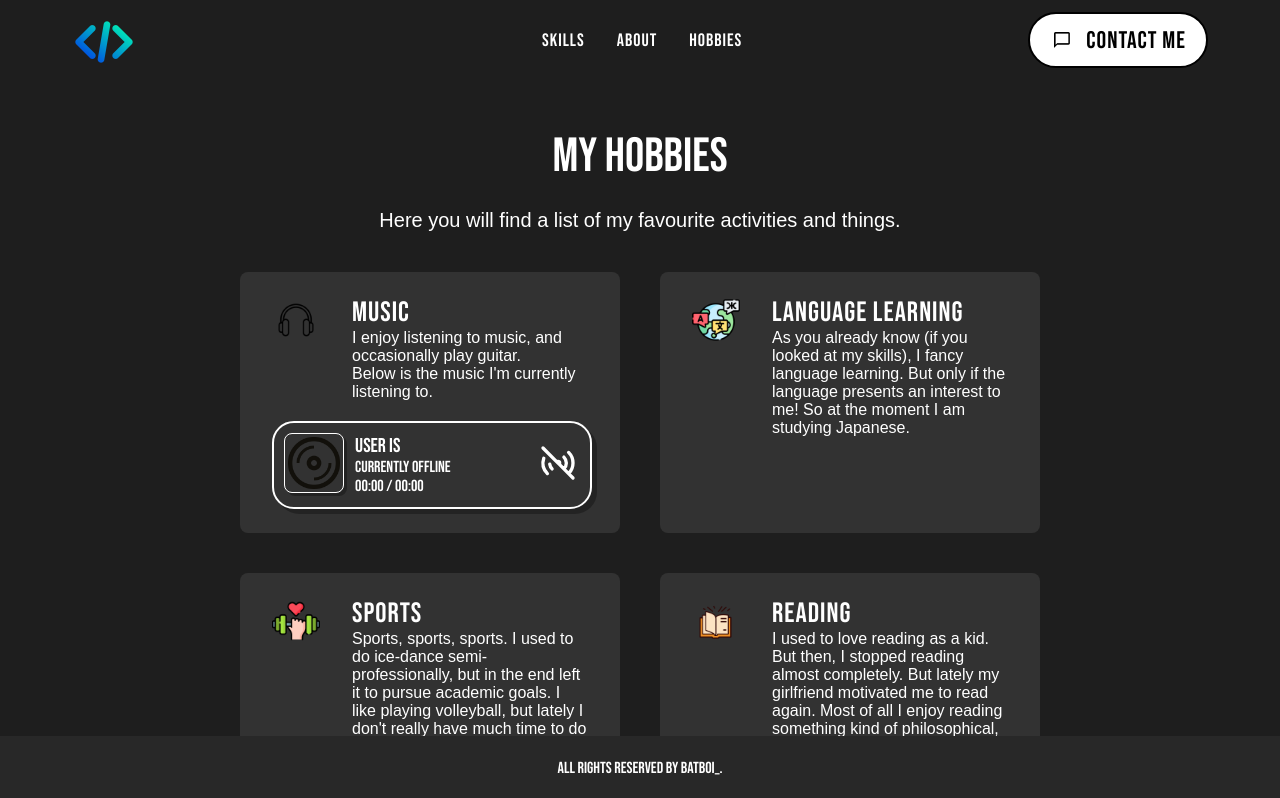
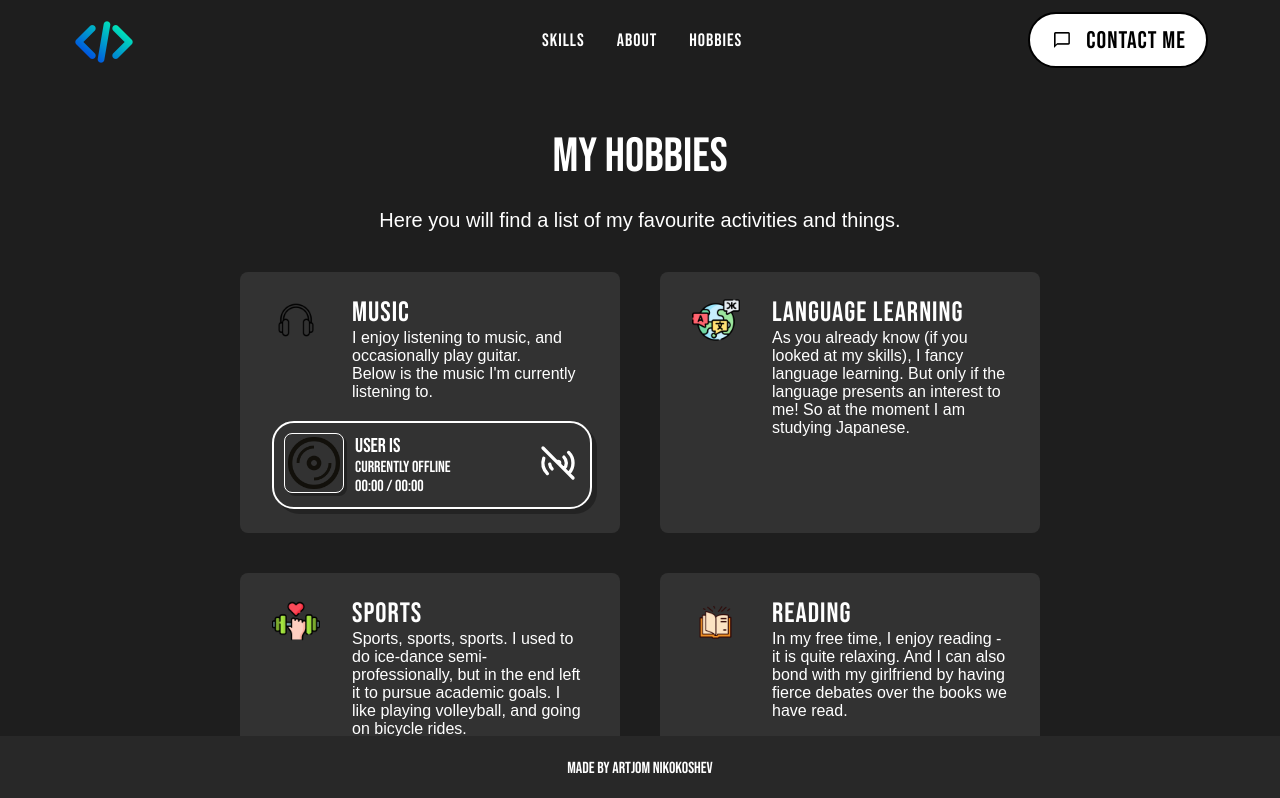
Before and after one commit to artn01/portfolio, a React (Create React App) app: page /hobbies in a window 1280 px wide. Shown: the top 798 px of the page. Built offline with nearby package versions, Linux system fonts and the light colour scheme; no server answers.

Commit message:
added info

```diff
--- a/src/components/About/About.js
+++ b/src/components/About/About.js
@@ -1,6 +1,7 @@
 import React from 'react'
 import './about.css'
-import bg from '../../assets/profile.png'
+// import bg from '../../assets/profile.png'
+import bg from '../../assets/work_photo_1.jpg'
 const About = () => {
   return (
     <section id='about'>
@@ -11,6 +12,13 @@ const About = () => {
             <div className='aboutDiv'>
 
                 <ul className='timeline'>
+                  <li className='entry'>
+                    <span className="year">2024 - present</span>
+                    <p className='entryPara'>
+                      Full-Stack Developer at <a className='redirectLink' href="https://www.wisercat.com/index.html" target='_blank'>Wisercat Software OÜ</a>
+                    </p>
+                  </li>
+
                   <li className='entry'>
                     <span className="year">2024 - present</span>
                     <p className='entryPara'>
@@ -25,7 +33,7 @@ const About = () => {
                       Student at Tallinn University of Technology (TalTech), School of Information Technologies,
                       <span className='faculty'> Informatics</span> (Bachelor of Science in Engineering)
 
-                      <p className='thesisPara'><a className='thesisLink' href="https://digikogu.taltech.ee/et/Item/f193724a-684d-4ccb-a349-4573a139bbe9" target="_blank">
+                      <p className='thesisPara'><a className='thesisLink' href="https://digikogu.taltech.ee/en/Item/f193724a-684d-4ccb-a349-4573a139bbe9" target="_blank">
                       Bachelor's thesis:</a> “Object mapping application for motion registration system”</p>
                         <ul className='thesis'>
 
--- a/src/components/Footer/Footer.js
+++ b/src/components/Footer/Footer.js
@@ -5,7 +5,7 @@ import NowPlaying from '../NowPlaying/NowPlaying';
 const Footer = () => {
   return (
     <footer className='footer'>
-        All rights reserved by batboi_.
+        Made by Artjom Nikokoshev
         {/* <NowPlaying></NowPlaying> */}
     </footer>
   );
--- a/src/components/Hobbies/Hobbies.js
+++ b/src/components/Hobbies/Hobbies.js
@@ -48,8 +48,7 @@ const Hobbies = () => {
                 <div className='hobbyBarText'>
                     <h2>Sports</h2>
                     <p>Sports, sports, sports. I used to do ice-dance semi-professionally, but in the
-                        end left it to pursue academic goals. I like playing volleyball, but lately I don't really
-                        have much time to do it.
+                        end left it to pursue academic goals. I like playing volleyball, and going on bicycle rides.
                     </p>
                 </div>
             </div>
@@ -58,10 +57,7 @@ const Hobbies = () => {
                 <img src={Reading} alt='Reading' className='hobbyBarImg'></img>
                 <div className='hobbyBarText'>
                     <h2>Reading</h2>
-                    <p>I used to love reading as a kid. But then, I stopped reading almost completely.
-                        But lately my girlfriend motivated me to read again. Most of all I enjoy reading
-                        something kind of philosophical, and preferrably the main character has to be of my own age.
-                        That way, I can relate to the book more. I also prefer Japanese authors, such as Haruki Murakami.
+                    <p>In my free time, I enjoy reading - it is quite relaxing. And I can also bond with my girlfriend by having fierce debates over the books we have read.
                     </p>
                 </div>
             </div>
--- a/src/components/Skills/Skills.js
+++ b/src/components/Skills/Skills.js
@@ -4,6 +4,7 @@ import Languages from '../../assets/languages.png';
 import WebDev from '../../assets/web_dev.png';
 import SoftSkills from '../../assets/soft_skills.png';
 import UiUx from '../../assets/ui_ux.png';
+import DevOps from '../../assets/dev_ops.png';
 
 const Skills = () => {
   return (
@@ -16,7 +17,15 @@ const Skills = () => {
                 <img src={WebDev} alt='Web Development' className='skillBarImg'></img>
                 <div className='skillBarText'>
                     <h2>Web Development</h2>
-                    <p>I have experience with Java, Python, Spring Boot, React, HTML and CSS.</p>
+                    <p>I have experience with Java, Python, Spring Boot, React, Angular, ExtJS, HTML and CSS.</p>
+                </div>
+            </div>
+
+            <div className='skillBar'>
+                <img src={DevOps} alt='DevOps' className='skillBarImg'></img>
+                <div className='skillBarText'>
+                    <h2>DevOps</h2>
+                    <p>I have some experience with Docker, Amazon Web Services, Gradle.</p>
                 </div>
             </div>
 
```
Also changed, not shown: src/assets/dev_ops.png (added), src/assets/work_photo_1.jpg (added).
